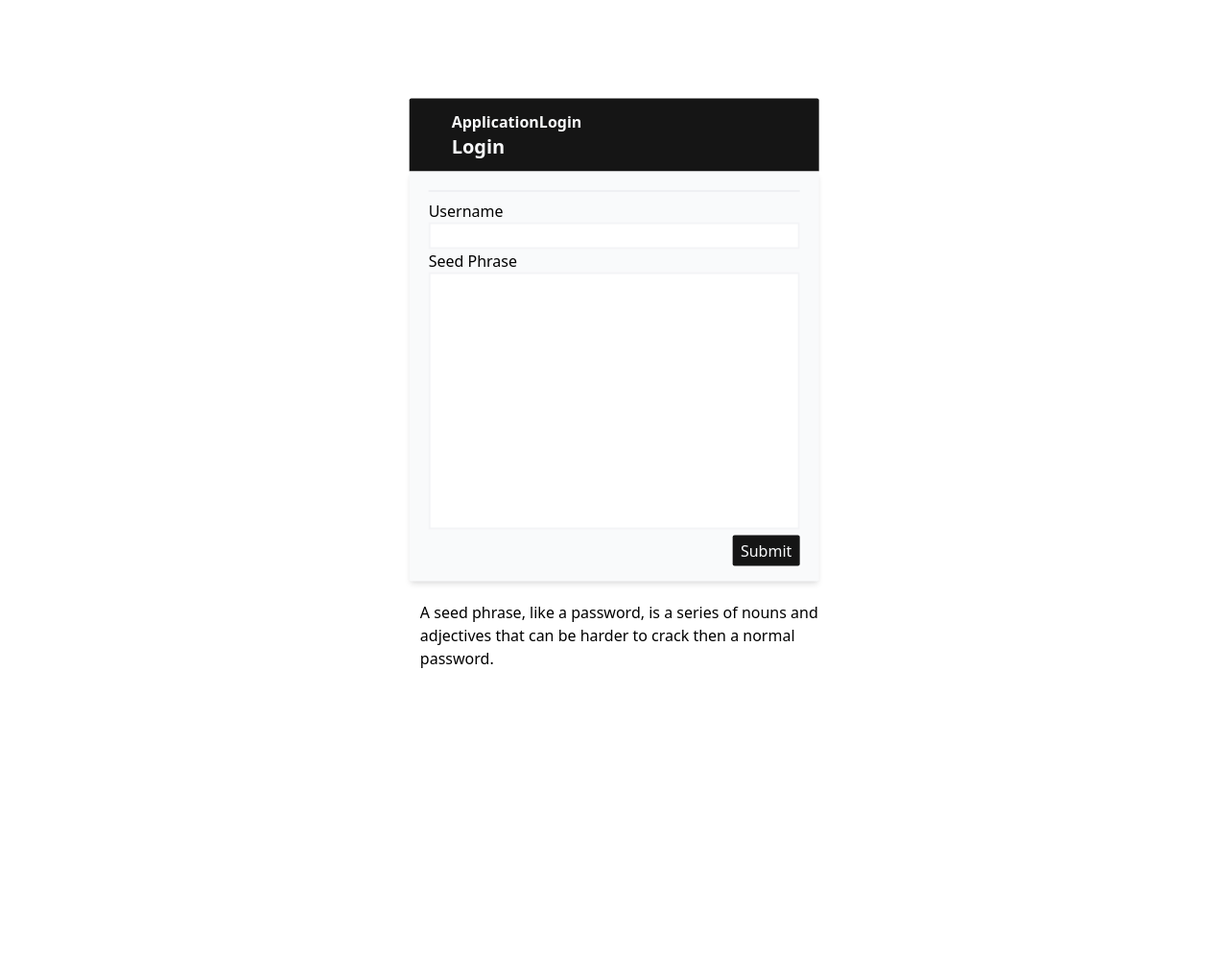
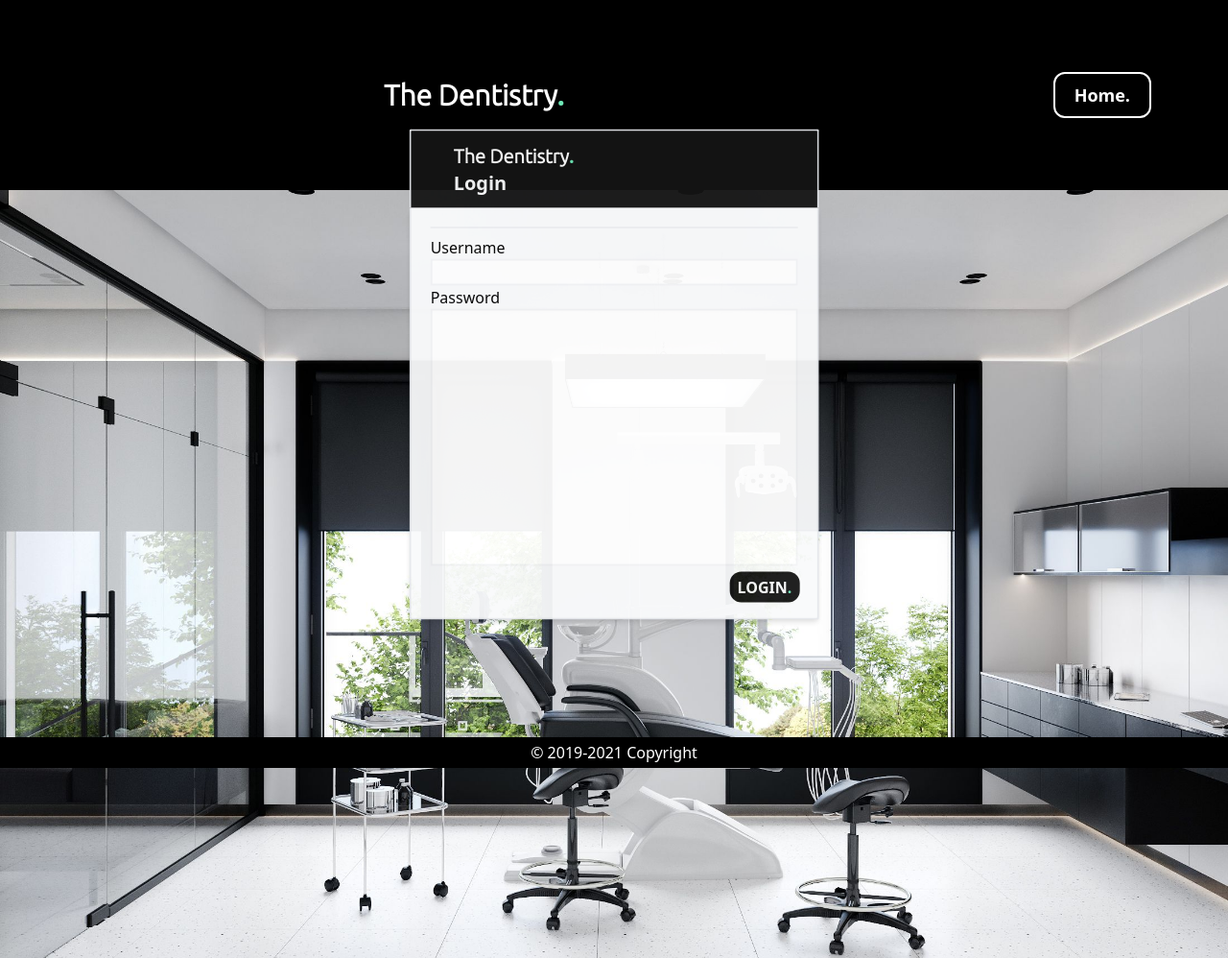
Before and after one commit to CSI2132-Group5/Database-Site, a Flask app: page /login in a window 1280 px wide. Shown: the whole page at 96% size. Before the commit the page ends 696 px from the top, so only its background shows below. Run offline with Flask 2, Linux system fonts and the light colour scheme; style sheets or scripts are compiled from the project's sources; some libraries are stand-ins or nearby versions.

Commit message:
login UI

```diff
--- a/templates/login.html
+++ b/templates/login.html
@@ -13,40 +13,68 @@
 
 		<title>CSI 2132 Login</title>
 	</head>
+
+	<nav class="bg-black">
+		<div class="items-center w-full shadow-md md:pl-20 md:pr-20 lg:pl-30 lg:pr-30 pt-1 md:pt-3 pb-1 md:pb-3">
+			<div class="flex justify-between">
+				<div class="flex space-x-10 items-center px-3 py-3">
+					<div>
+						<a href="{{ url_for('index') }}" class="flex items-center">
+							<object class="mr-2">
+								<embed src="{{url_for('static',filename='assets/Logo.svg')}}">
+							</object>
+						<span class="font-bold text-white font-ubuntu text-3xl">The Dentistry</span><span class="text-3xl text-green-300 font-bold">.</span>
+					</div>
+
+				</div>
+				<div class="flex items-center">
+					<div class="items-center">
+
+					</div class="px-10">
+					<a href="{{ url_for('index') }}" class="px-5 py-2 bg-black text-white rounded-xl border-2 border-white hover:bg-white hover:text-black text-lg font-semibold transition-all duration-300">Home.</a>
+				</div>
+			</div>
+		</div>
+    </nav>
+
+
 	<body>
-        <div class="fixed top-1/2 left-1/2 transform -translate-x-1/2 -translate-y-1/2 lg:w-1/3 md:w-1/2 w-3/4">
+        <div class="lg:absolute lg:right-0 lg:w-full lg:h-full">
+            <img src="{{url_for('static',filename='assets/dental_clinic.jpg')}}" class="h-56 w-full object-cover sm:h-full md:h-full lg:w-full lg:h-full">
+        </div>
+        <div class="fixed top-1/2 left-1/2 transform -translate-x-1/2 -translate-y-1/2 lg:w-1/3 md:w-1/2 w-3/4 opacity-95 hover:opacity-100 transition duration-500 ease-in-out">
             {% if wrong_password_or_user==True %}
                 <div id="login-warning" class="error-box"> <!-- login error box -->
                     <box-icon name='x' color='#fdfbfb' ></box-icon>
-                    <h3 class="ml-1">It doesn't look like that seed phrase was right.</h3>
+                    <h3 class="ml-1">Incorrect username or password.</h3>
                 </div>
             {% endif %}
-            <div class="p-3 bg-charcoal-700 text-gray-50 rounded-t-sm">
+            <div class="p-3 bg-charcoal-700 text-gray-50 rounded-t-sm border-white-300 border-r-2 border-l-2 border-t-2">
                 <div class="flex font-semibold"> <!-- branding -->
-                    <box-icon type='solid' name='pyramid' color="#fff" class="mr-2"></box-icon>
-                    <span>Application</span>
-                    <span>Login</span>
+                    <box-icon type='solid' name='check-circle' color="#fff" class="mr-2"></box-icon>
+                    <span class="font-bold text-white font-ubuntu text-xl">The Dentistry</span><span class="text-xl text-green-300 font-bold">.</span>
                 </div>
                 <h3 class="text-xl font-semibold ml-8">Login</h3>
             </div>
-            <div id="login-input" class="h-1/4 p-5 mb-5 shadow-md rounded-b-sm bg-gray-50"> <!-- login input box -->
+            <div id="login-input" class="h-1/4 p-5 mb-5 shadow-md rounded-b-sm bg-gray-50 border-white-300 border-r-2 border-l-2 border-b-2"> <!-- login input box -->
                 <hr class="pb-2">
                 <form id="login-submit-form" method="post" action="/login">
                     <h5 class="font-light">Username</h5>
                     <input name="username" type="text" class="w-full border-2 border-gray-100">
-                    <h5 class="font-light">Seed Phrase</h5>
+                    <h5 class="font-light">Password</h5>
                     <textarea id="seed-phrase" rows="10" class="outline-none resize-none p-3 w-full border-2 border-gray-100"></textarea><br/>
                     <input id="seed-phrase-hidden" name="seedphrase" type="hidden">
                     <input type="hidden" name="csrf_token" value="{{ csrf_token() }}"/>
-                    <input id="login-submit" type="submit" class="absolute right-0 mr-5 pl-2 pr-2 pt-1 pb-1 rounded-sm bg-charcoal-700 hover:bg-purple-600 text-gray-50 transition duration-500 ease-in-out">
-                    <div class="h-7"></div>
+                    <button id="login-submit" type="submit" class="absolute right-0 mr-5 pl-2 pr-2 pt-1 pb-1 rounded-xl bg-charcoal-700 hover:bg-green-300 text-gray-50 font-semibold transition duration-500 ease-in-out">LOGIN<span class="text-green-300">.</span></button>
+                    <div class="h-7" ></div>
                 </form>
             </div>
-            <div id="login-info" class="flex content-center"> <!-- login info box -->
-                <box-icon name='info-circle' color='#020202' ></box-icon>
-                <h3 class="font-extralight">A seed phrase, like a password, is a series of nouns and adjectives that can be harder to crack then a normal password.</h3>
-            </div>
         </div>
+
+        <footer class="fixed bottom-0 w-full">
+            <div class="flex justify-center mt-5 pt-1 pb-1 bg-black text-white">© 2019-2021 Copyright</div>
+        </footer>
+
 
         <script src="https://cdnjs.cloudflare.com/ajax/libs/js-sha256/0.9.0/sha256.min.js"></script>
         <script src="https://unpkg.com/boxicons@2.1.1/dist/boxicons.js"></script>
```
Also changed, not shown: static/assets/dental_clinic.jpg (added).
